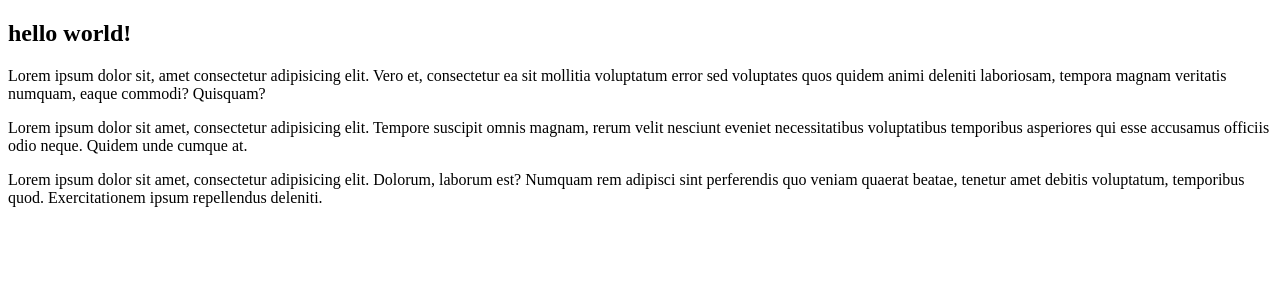
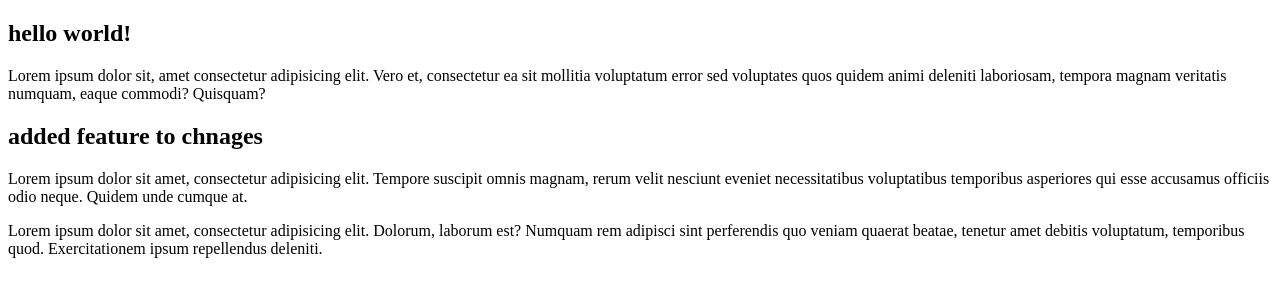
Before and after one commit to Ashlesha261201/New_file, a plain HTML site: page Demo repo/index.html in a window 1280 px wide. Drawn offline with Linux system fonts and the light colour scheme.

Commit message:
added feature2 changes

```diff
--- a/Demo repo/index.html
+++ b/Demo repo/index.html
@@ -12,6 +12,7 @@
     <p>Lorem ipsum dolor sit, amet consectetur adipisicing elit. Vero et, consectetur ea sit mollitia voluptatum error
         sed voluptates quos quidem animi deleniti laboriosam, tempora magnam veritatis numquam, eaque commodi? Quisquam?
     </p>
+    <h2>added feature to chnages</h2>
     <p>Lorem ipsum dolor sit amet, consectetur adipisicing elit. Tempore suscipit omnis magnam, rerum velit nesciunt eveniet necessitatibus voluptatibus temporibus asperiores qui esse accusamus officiis odio neque. Quidem unde cumque at.</p>
     <p>Lorem ipsum dolor sit amet, consectetur adipisicing elit. Dolorum, laborum est? Numquam rem adipisci sint perferendis quo veniam quaerat beatae, tenetur amet debitis voluptatum, temporibus quod. Exercitationem ipsum repellendus deleniti.</p>
 </body>
```
